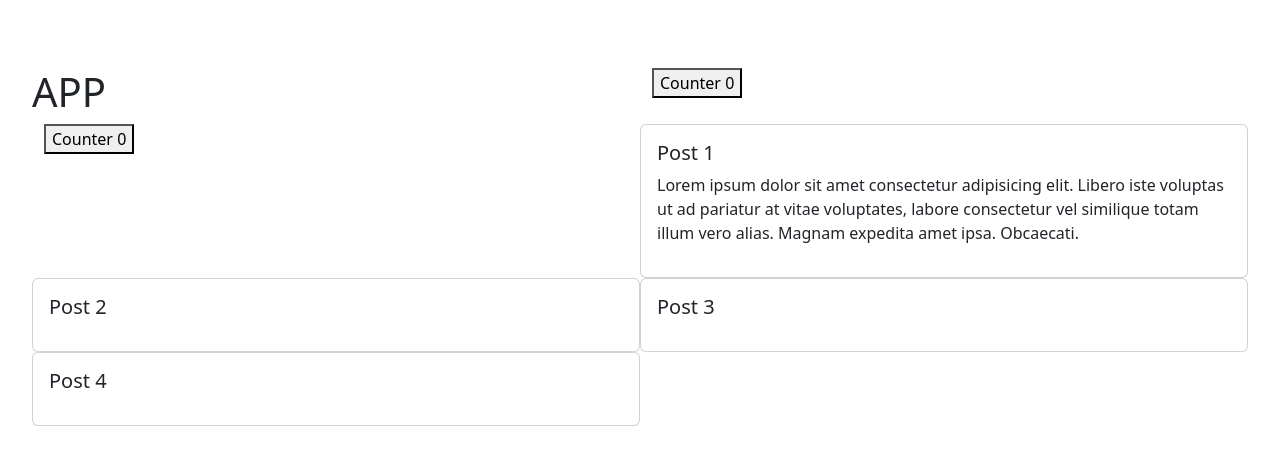
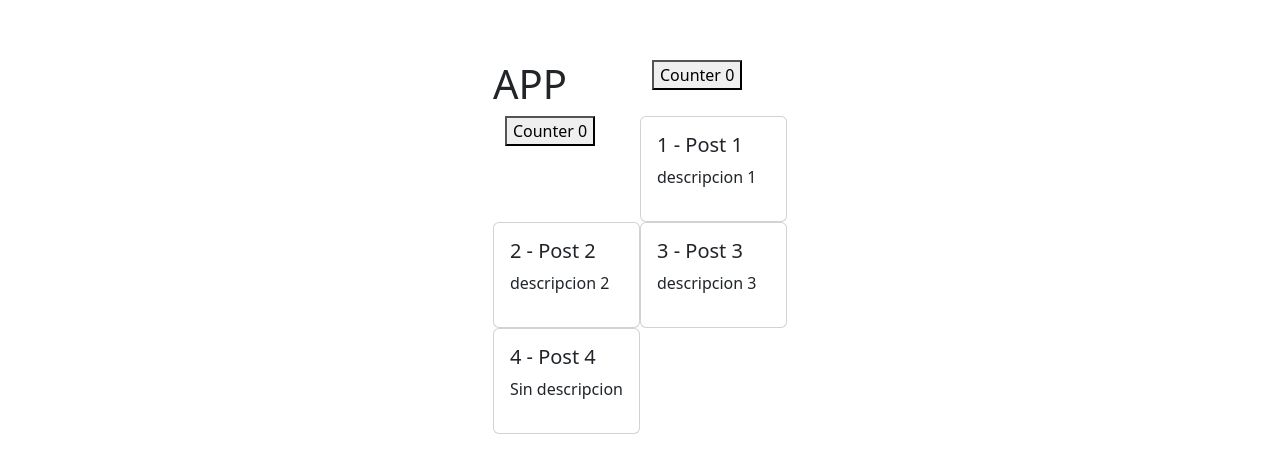
Before and after one commit to stonxzz/cursoVue, a Vue app in the folder componentes/components-1/: page / in a window 1280 px wide. Shown: the part 153-626 px from the top of the page. Built offline with nearby package versions, Linux system fonts and the light colour scheme.

Commit message:
feature: :sparkles: An example was made of how to make a props as an object and use the default property

```diff
--- a/componentes/components-1/src/App.vue
+++ b/componentes/components-1/src/App.vue
@@ -8,11 +8,8 @@
   <ButtonCounter />
   <ButtonCounter />
 
-  <BlogPost title="Post 1"
-  content="Lorem ipsum dolor sit amet consectetur adipisicing elit. Libero iste voluptas ut ad
-  pariatur at vitae voluptates,
-  labore consectetur vel similique totam illum vero alias. Magnam expedita amet ipsa. Obcaecati."></BlogPost>
-  <BlogPost title="Post 2"></BlogPost>
-  <BlogPost title="Post 3"></BlogPost>
-  <BlogPost title="Post 4"></BlogPost>
+  <BlogPost title="Post 1" :id="1" body="descripcion 1"></BlogPost>
+  <BlogPost title="Post 2" :id="2" body="descripcion 2"></BlogPost>
+  <BlogPost title="Post 3" :id="3" body="descripcion 3"></BlogPost>
+  <BlogPost title="Post 4" :id="4"></BlogPost>
 </template>
--- a/componentes/components-1/src/components/BlogPost.vue
+++ b/componentes/components-1/src/components/BlogPost.vue
@@ -1,13 +1,22 @@
 <script setup>
+// defineProps(["title", "id", "body"]);
 
-defineProps(['title', 'content'])
+defineProps({
+    title: String,
+    id: Number,
+    body: {
+        type: String,
+        default: 'Sin descripcion'
+    }
+})
+
 </script>
 
 <template>
-    <div class="card">
-        <div class="card-body">
-            <h5 class="card-title">{{title}}</h5>
-            <p>{{content}}</p>
-        </div>
+  <div class="card">
+    <div class="card-body">
+      <h5 class="card-title">{{ id }} - {{ title }}</h5>
+      <p>{{ body }}</p>
     </div>
+  </div>
 </template>
```
